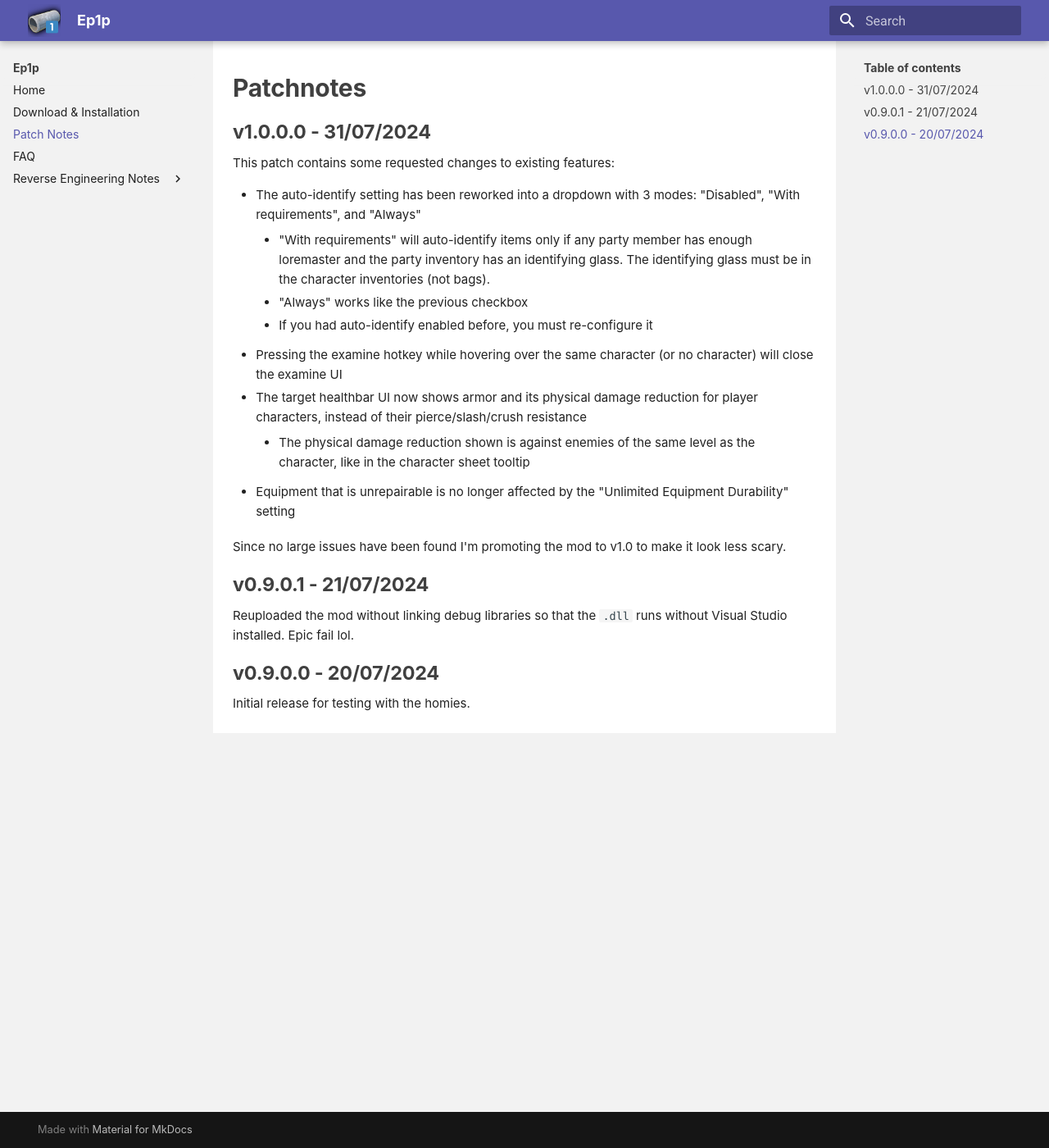
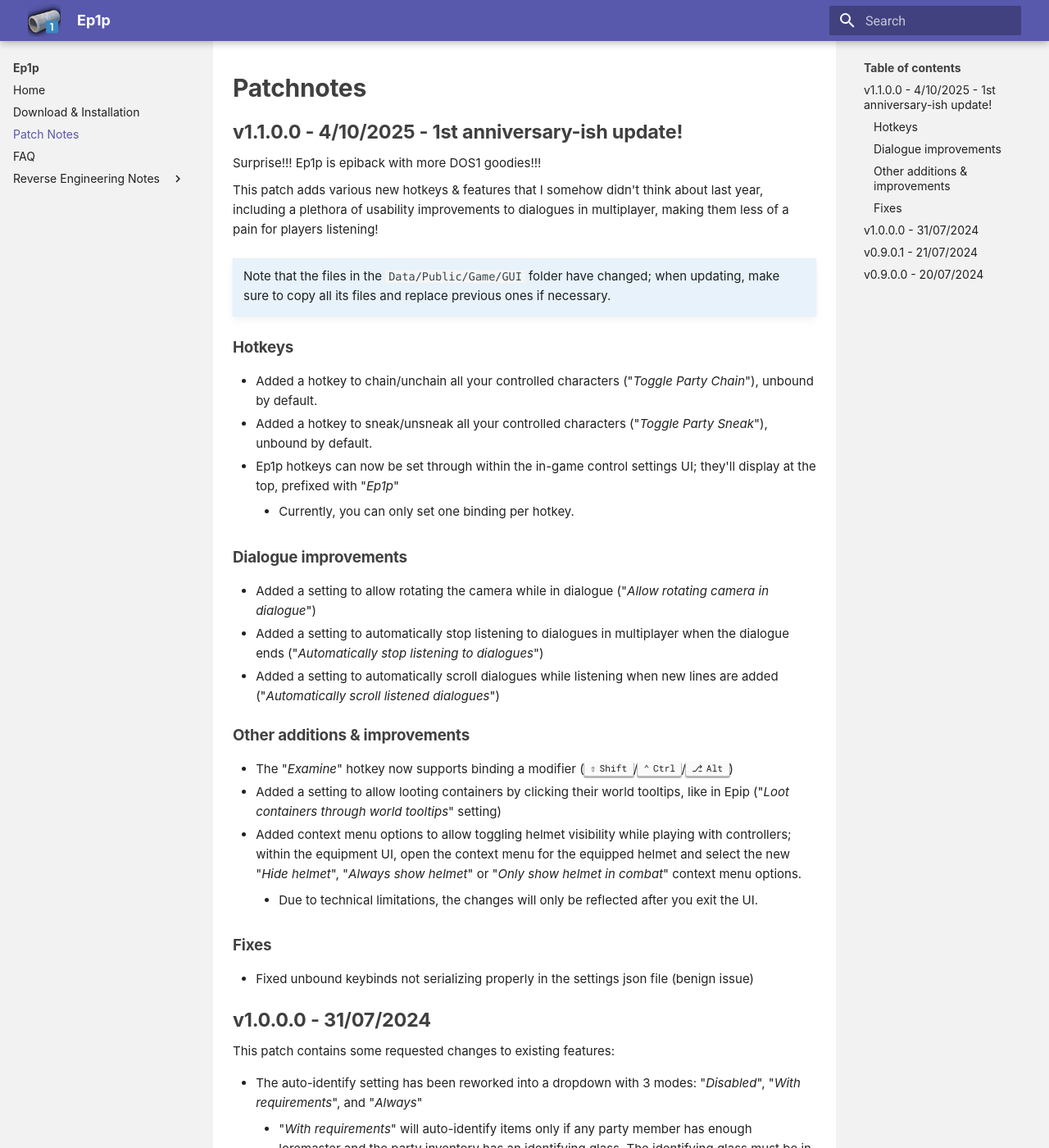
Before and after one commit to PinewoodPip/ep1p, an MkDocs documentation site: the page built from docs/docs/patchnotes.md, in a window 1280 px wide and 1400 px high. Shown: the whole window at 82% size. Built offline with MkDocs 1.6.1 and Material for MkDocs 9.7.7, drawn with Linux system fonts in a browser that asks for light colours; some of the changed text lies outside the part shown.

```diff
--- a/docs/docs/patchnotes.md
+++ b/docs/docs/patchnotes.md
@@ -1,16 +1,44 @@
 # Patchnotes
+
+## v1.1.0.0 - 4/10/2025 - 1st anniversary-ish update!
+Surprise!!! Ep1p is epiback with more DOS1 goodies!!!
+
+This patch adds various new hotkeys & features that I somehow didn't think about last year, including a plethora of usability improvements to dialogues in multiplayer, making them less of a pain for players listening!
+
+!!! info ""
+    Note that the files in the `Data/Public/Game/GUI` folder have changed; when updating, make sure to copy all its files and replace previous ones if necessary.
+
+### Hotkeys
+- Added a hotkey to chain/unchain all your controlled characters ("*Toggle Party Chain*"), unbound by default.
+- Added a hotkey to sneak/unsneak all your controlled characters ("*Toggle Party Sneak*"), unbound by default.
+- Ep1p hotkeys can now be set through within the in-game control settings UI; they'll display at the top, prefixed with "*Ep1p*"
+    - Currently, you can only set one binding per hotkey.
+
+### Dialogue improvements
+- Added a setting to allow rotating the camera while in dialogue ("*Allow rotating camera in dialogue*")
+- Added a setting to automatically stop listening to dialogues in multiplayer when the dialogue ends ("*Automatically stop listening to dialogues*")
+- Added a setting to automatically scroll dialogues while listening when new lines are added ("*Automatically scroll listened dialogues*")
+
+### Other additions & improvements
+- The "*Examine*" hotkey now supports binding a modifier (++shift++/++ctrl++/++alt++)
+- Added a setting to allow looting containers by clicking their world tooltips, like in Epip ("*Loot containers through world tooltips*" setting)
+- Added context menu options to allow toggling helmet visibility while playing with controllers; within the equipment UI, open the context menu for the equipped helmet and select the new "*Hide helmet*", "*Always show helmet*" or "*Only show helmet in combat*" context menu options.
+    - Due to technical limitations, the changes will only be reflected after you exit the UI.
+
+### Fixes
+- Fixed unbound keybinds not serializing properly in the settings json file (benign issue)
 
 ## v1.0.0.0 - 31/07/2024
 This patch contains some requested changes to existing features:
 
-- The auto-identify setting has been reworked into a dropdown with 3 modes: "Disabled", "With requirements", and "Always"
-    - "With requirements" will auto-identify items only if any party member has enough loremaster and the party inventory has an identifying glass. The identifying glass must be in the character inventories (not bags).
-    - "Always" works like the previous checkbox
+- The auto-identify setting has been reworked into a dropdown with 3 modes: "*Disabled*", "*With requirements*", and "*Always*"
+    - "*With requirements*" will auto-identify items only if any party member has enough loremaster and the party inventory has an identifying glass. The identifying glass must be in the character inventories (not bags).
+    - "*Always*" works like the previous checkbox
     - If you had auto-identify enabled before, you must re-configure it
 - Pressing the examine hotkey while hovering over the same character (or no character) will close the examine UI
 - The target healthbar UI now shows armor and its physical damage reduction for player characters, instead of their pierce/slash/crush resistance
     - The physical damage reduction shown is against enemies of the same level as the character, like in the character sheet tooltip
-- Equipment that is unrepairable is no longer affected by the "Unlimited Equipment Durability" setting
+- Equipment that is unrepairable is no longer affected by the "*Unlimited Equipment Durability*" setting
 
 Since no large issues have been found I'm promoting the mod to v1.0 to make it look less scary.
 
```
Also changed, not shown: docs/docs/download.md (+3 -3 lines), docs/docs/faq.md (+16 -3 lines), docs/docs/index.md (+22 -8 lines), docs/docs/img/features/controls_menu.png (added), 2 other files.
